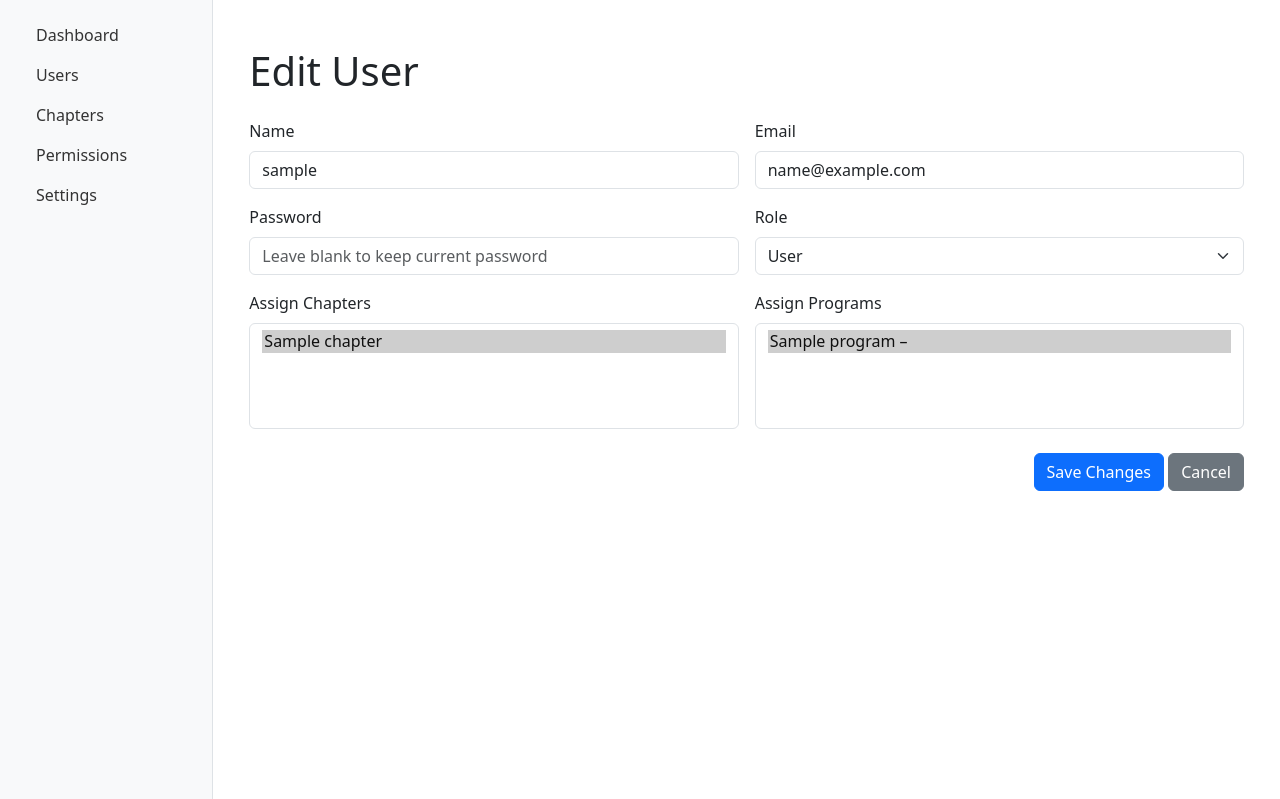
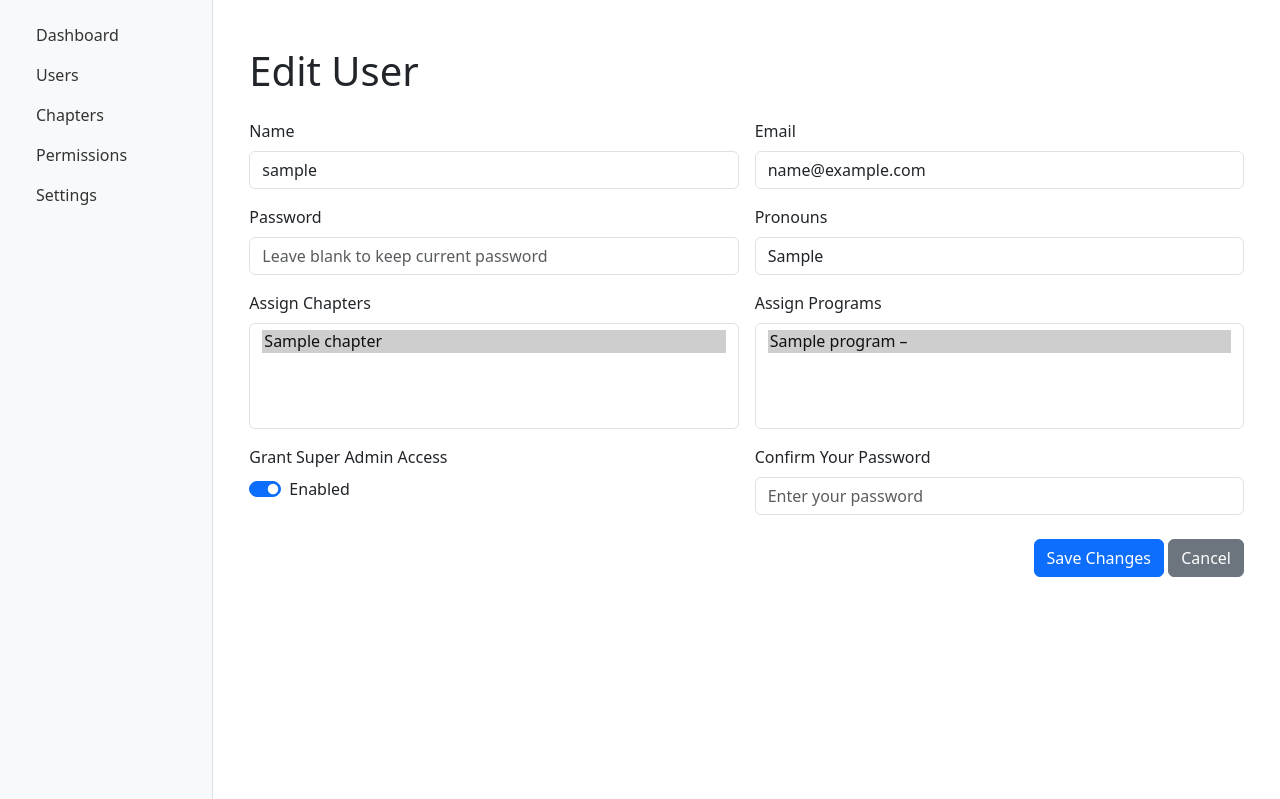
Before and after one commit to dmwm1024/StonewallNexus, a Flask app: page /admin/users/1/edit in a window 1280 px wide. Shown: the part 138-937 px from the top of the page. Run offline with Flask 3, Linux system fonts and the light colour scheme; a user stored in the database is signed in; tables that the repository leaves empty hold one stand-in row (values such as "Sample post"); parts of the project's set-up code (start-up, migrations or seed data) failed here and were passed over.

Commit message:
Admin level user creation enabled.
Admins can create users. If they wish to grant a use "Super Admin" access, they must confirm their password.

```diff
--- a/app/admin/routes/users.py
+++ b/app/admin/routes/users.py
@@ -17,6 +17,8 @@ from app.admin import admin
 from app.models.user import User
 from app.models.chapter import Chapter
 from app.extensions import db
+from flask_login import current_user
+from werkzeug.security import check_password_hash
 
 @admin.route('/admin/users')
 def list_users():
@@ -32,7 +34,7 @@ def list_users():
 
     return render_template("/admin/users/index.html", users=users, chapters=chapters)
 
-@admin.route('/admin/users/create')
+@admin.route('/admin/users/create', methods=['GET', 'POST'])
 def create_user():
     """
     Handle the creation of a new user.
@@ -68,23 +70,6 @@ def create_user():
 
 @admin.route('/admin/users/<int:user_id>/edit', methods=['GET', 'POST'])
 def edit_user(user_id):
-    """
-    Display and handle form submission for editing an existing user.
-
-    Args:
-        user_id (int): ID of the user to edit.
-
-    GET:
-        Renders the edit form pre-filled with user info and assigned roles.
-
-    POST:
-        Updates user attributes (`username`, `email`, `pronouns`, `password`)
-        and commits the changes.
-
-    Returns:
-        Rendered form or redirect with a flash message.
-    """
-
     user = User.query.get_or_404(user_id)
     user_chapter_ids = [role.chapter_id for role in user.chapter_admin_roles]
     user_program_ids = [role.program_id for role in user.program_admin_roles]
@@ -97,6 +82,15 @@ def edit_user(user_id):
         user.pronouns = request.form.get('pronouns')
         user.set_password(request.form.get('password'))
 
+        if 'is_super_admin' in request.form:
+            password = request.form.get('admin_password')
+            if not check_password_hash(current_user.password_hash, password):
+                flash("Password confirmation failed. Cannot grant Super Admin access.", "danger")
+                return redirect(url_for('admin.edit_user', user_id=user.id))
+            user.is_super_admin = True
+        else:
+            user.is_super_admin = False
+
         db.session.commit()
         flash(f"User {user.username} updated successfully.", "success")
         return redirect(url_for('admin.list_users'))
--- a/app/admin/templates/admin/users/edit.html
+++ b/app/admin/templates/admin/users/edit.html
@@ -7,7 +7,7 @@
         <div class="row g-3">
             <div class="col-md-6">
                 <label class="form-label">Name</label>
-                <input type="text" name="name" class="form-control" value="{{ user.username }}">
+                <input type="text" name="username" class="form-control" value="{{ user.username }}">
             </div>
             <div class="col-md-6">
                 <label class="form-label">Email</label>
@@ -16,17 +16,13 @@
 
             <div class="col-md-6">
                 <label class="form-label">Password</label>
-                <input type="password" name="password" class="form-control" placeholder="Leave blank to keep current password">
+                <input type="password" name="password" class="form-control"
+                       placeholder="Leave blank to keep current password">
             </div>
 
             <div class="col-md-6">
-                <label class="form-label">Role</label>
-                <select name="role" class="form-select">
-                    <option value="user" {% if user.role == 'user' %}selected{% endif %}>User</option>
-                    <option value="program_admin" {% if user.role == 'program_admin' %}selected{% endif %}>Program Admin</option>
-                    <option value="site_admin" {% if user.role == 'site_admin' %}selected{% endif %}>Site Admin</option>
-                    <option value="root" {% if user.role == 'root' %}selected{% endif %}>Root</option>
-                </select>
+                <label class="form-label">Pronouns</label>
+                <input type="text" name="pronouns" class="form-control" value="{{ user.pronouns }}">
             </div>
 
             <div class="col-md-6">
@@ -45,6 +41,22 @@
                 <select id="programSelect" name="programs" class="form-select" multiple>
                     <!-- Populated by JS below -->
                 </select>
+            </div>
+
+            <div class="col-md-6">
+                <label class="form-label d-block">Grant Super Admin Access</label>
+                <div class="form-check form-switch">
+                    <input class="form-check-input" type="checkbox" id="superAdminToggle" name="is_super_admin"
+                           value="true" {% if user.is_super_admin %}checked{% endif %}>
+                    <label class="form-check-label" for="superAdminToggle">
+                        {{ "Enabled" if user.is_super_admin else "Disabled" }}
+                    </label>
+                </div>
+            </div>
+
+            <div class="col-md-6" id="passwordConfirmField" style="display: none;">
+                <label class="form-label">Confirm Your Password</label>
+                <input type="password" class="form-control" name="admin_password" placeholder="Enter your password">
             </div>
         </div>
 
@@ -102,8 +114,17 @@
     }
 
     chapterSelect.addEventListener("change", updateProgramOptions);
+    window.addEventListener("DOMContentLoaded", updateProgramOptions);
 
-    // Trigger update on page load
-    window.addEventListener("DOMContentLoaded", updateProgramOptions);
+    // Handle Super Admin toggle password field
+    const toggle = document.getElementById("superAdminToggle");
+    const confirmField = document.getElementById("passwordConfirmField");
+
+    function updateConfirmVisibility() {
+        confirmField.style.display = toggle.checked ? "block" : "none";
+    }
+
+    toggle.addEventListener("change", updateConfirmVisibility);
+    window.addEventListener("DOMContentLoaded", updateConfirmVisibility);
 </script>
 {% endblock %}
--- a/app/models/user.py
+++ b/app/models/user.py
@@ -49,6 +49,7 @@ class User(db.Model, UserMixin, AuditMixin):
 
         return check_password_hash(self.password_hash, password)
 
+    @property
     def is_admin(self):
         """
         Check if the user is a super admin.
--- a/app/templates/components/elevated_user_navbar.html
+++ b/app/templates/components/elevated_user_navbar.html
@@ -1,12 +1,12 @@
+{% if current_user.is_admin %}
 <nav class="navbar navbar-expand-lg bg-dark mb-4 shadow-sm rounded">
     <div class="container-fluid">
       <span class="navbar-text text-white me-3">
         🔐 Elevated Access:
       </span>
         <div class="navbar-nav flex-row gap-2">
-            {% if current_user.is_admin %} <!-- TODO: Hide this for non-admin users. -->
             <a class="btn btn-sm btn-light text-dark" href="{{ url_for('admin.dashboard') }}">Admin Dashboard</a>
-            {% endif %}
         </div>
     </div>
 </nav>
+{% endif %}
```
Also changed, not shown: app/admin/templates/admin/users/index.html (+11 -15 lines).
